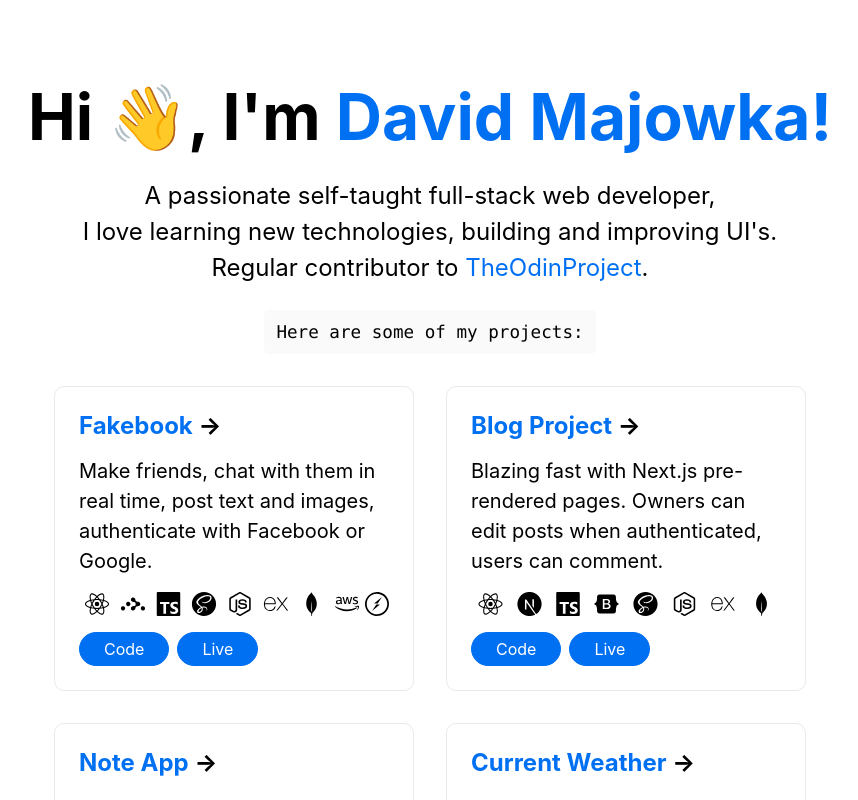
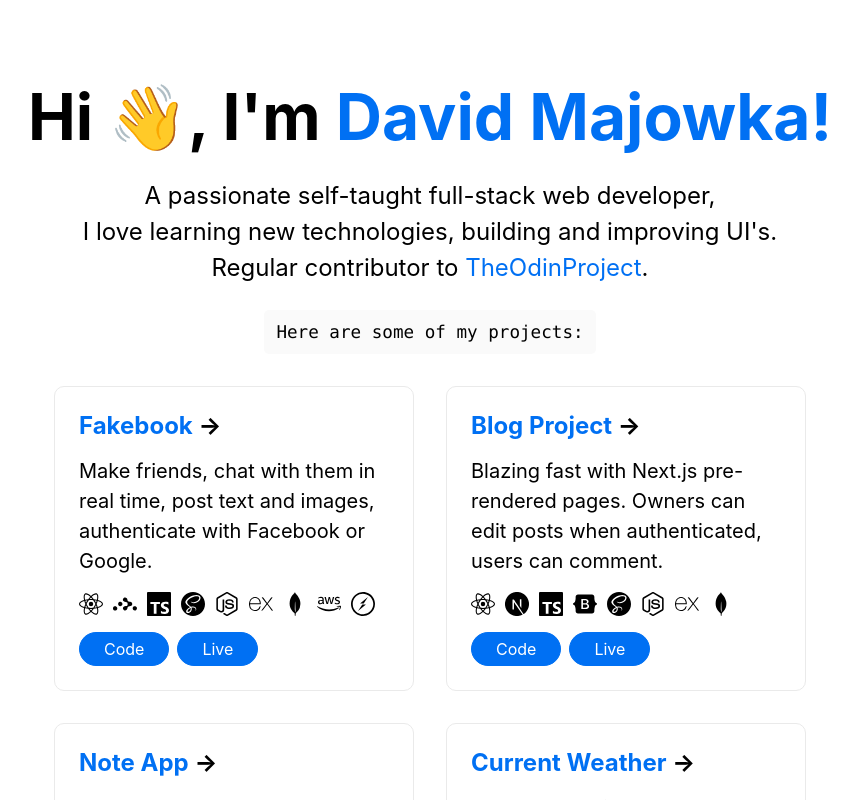
Before and after one commit to DoviMaj/portfolio, a Next.js app: page / in a window 1280 px wide. Shown: the top 800 px of the page, without its empty margins (210-1068 px from the left). Built offline with nearby package versions, Linux system fonts and the light colour scheme.

Commit message:
Remove visited style from link-buttons
it confuses ppl

```diff
--- a/styles/ProjectCard.module.css
+++ b/styles/ProjectCard.module.css
@@ -46,8 +46,7 @@
   transition: background 0.2s ease, color 0.2s ease, box-shadow 0.2s ease;
 }
 
-.link_button:hover,
-.link_button:visited {
+.link_button:hover {
   text-decoration: none;
   color: #0070f3;
   background: white;
@@ -55,7 +54,10 @@
 
 .tech_wrapper {
   margin: 1em 0;
+  grid-auto-flow: column;
+  grid-gap: 3px;
   display: grid;
-  grid-auto-flow: column;
-  grid-template-columns: repeat(auto-fill, minmax(35px, 1fr));
+  grid-template-columns: auto;
+  gap: 10px;
+  justify-content: flex-start;
 }
```
